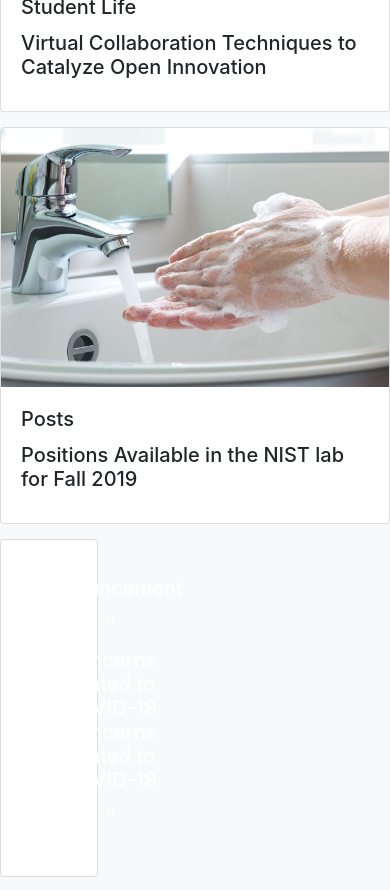
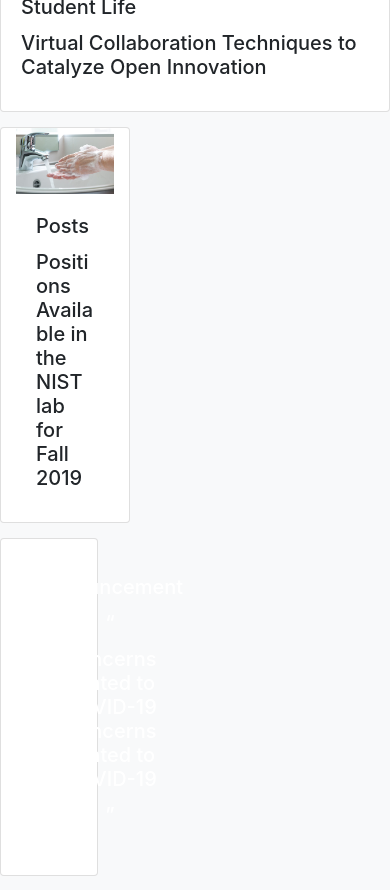
Before and after one commit to xchennnw/COMP-307-Project, a Next.js app: page / in a window 390 px wide. Shown: the part 860-1750 px from the top of the page. Built offline with nearby package versions, Linux system fonts and the light colour scheme.

Commit message:
responsive bug solved

```diff
--- a/components/cards.js
+++ b/components/cards.js
@@ -12,7 +12,7 @@ class Cards extends React.Component {
     }
 
     componentDidMount() {
-        window.addEventListener('resize', this.updateDimensions);
+        window.addEventListener('resize', this.updateDimensions,false);
     }
     updateDimensions() {
             this.setState({
@@ -20,7 +20,8 @@ class Cards extends React.Component {
             });
     }
     render() {
-        const className1 = this.state.isMobile ? 'col-4 card_cos' : 'card_cos';
+        const className1 = this.state.isMobile ? 'card_cos' : 'card_cos col-4';
+        const className2 = this.state.isMobile ? 'text-center p-3 card_cos card_sticker' : 'text-center p-3 card_cos card_sticker col-3';
         return (
             <div className="cards">
                 <CardGroup className="c_col">
@@ -63,7 +64,7 @@ class Cards extends React.Component {
                     </Card>
                 </CardGroup>
                 <CardGroup className="c_col">
-                    <Card text="white" className="text-center p-3 card_cos card_sticker col-3">
+                    <Card text="white" className={className2}>
                         <Card.Body className="card_body container d-flex h-100">
                             <div className="card_body_sticker justify-content-center align-self-center">
                                 <Card.Title className="sticker_title">
```
Lines whose indentation alone changed are shown as unchanged.
